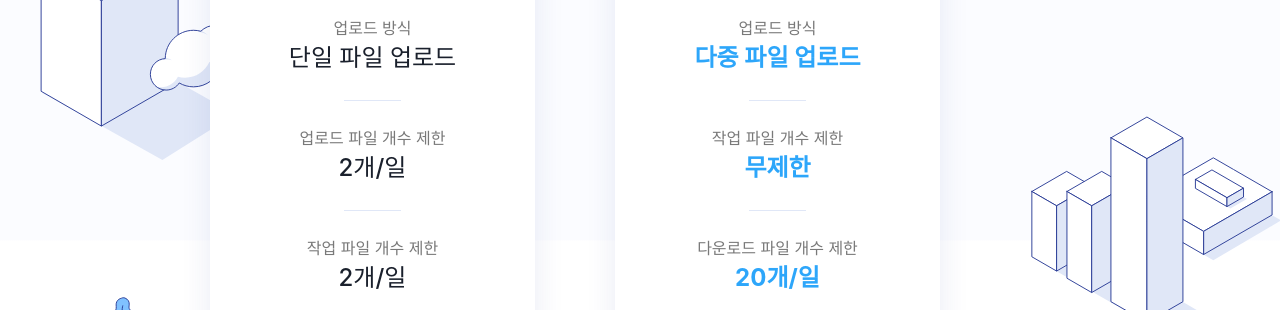
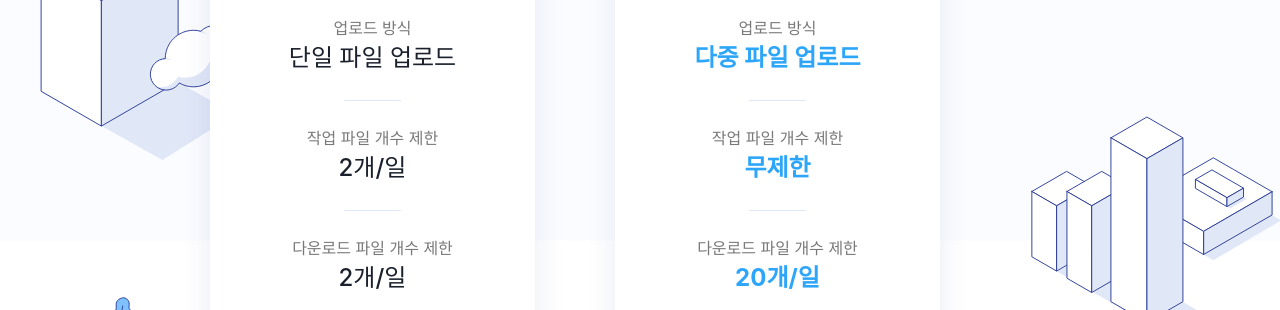
Before and after one commit to tiper2066/maska, a Next.js app: page / in a window 1280 px wide. Shown: the part 2340-2650 px from the top of the page. Built offline with nearby package versions, Linux system fonts and the light colour scheme.

Commit message:
price table edit

```diff
--- a/src/components/home/PriceTable.js
+++ b/src/components/home/PriceTable.js
@@ -32,9 +32,10 @@ const PriceTable = ({ priceProps, user }) => {
                 </li>
                 <li>
                     <p className='item_name'>
-                        {user === 'member'
+                        {/* {user === 'member'
                             ? '작업 파일 개수 제한'
-                            : '업로드 파일 개수 제한'}
+                            : '업로드 파일 개수 제한'} */}
+                        작업 파일 개수 제한
                     </p>
                     {user === 'member' ? (
                         <p className='item_value_blue'>{uploadFileLimit}</p>
@@ -44,9 +45,10 @@ const PriceTable = ({ priceProps, user }) => {
                 </li>
                 <li>
                     <p className='item_name'>
-                        {user === 'member'
+                        {/* {user === 'member'
                             ? '다운로드 파일 개수 제한'
-                            : '작업 파일 개수 제한'}
+                            : '작업 파일 개수 제한'} */}
+                        다운로드 파일 개수 제한
                     </p>
                     {user === 'member' ? (
                         <p className='item_value_blue'>{workFileLimit}</p>
```
